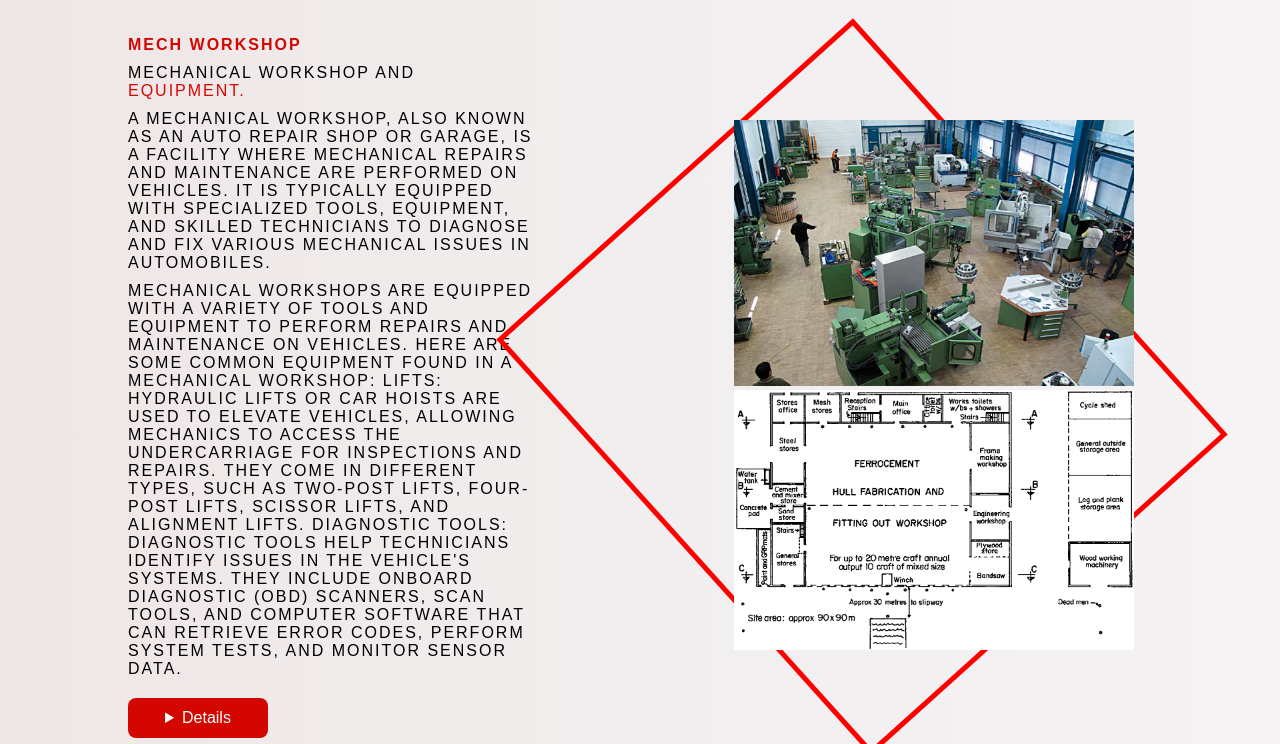
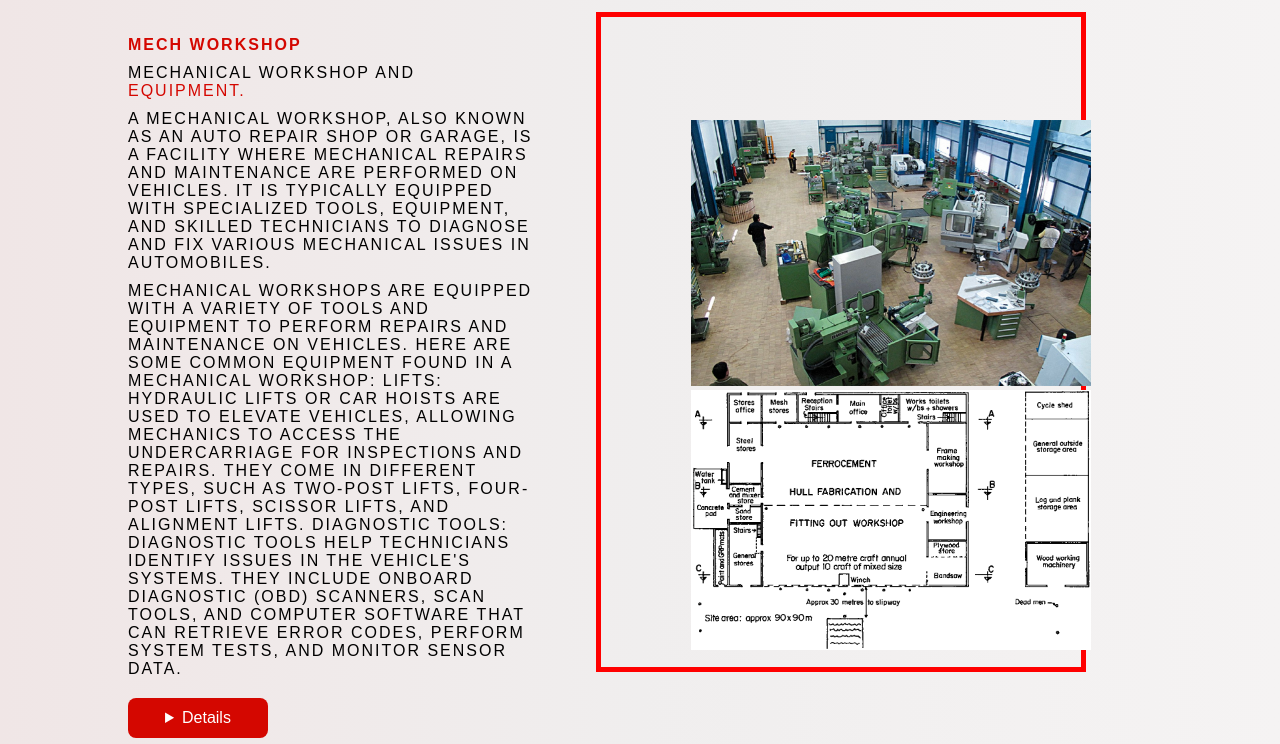
Before and after one commit to abhijeetgite14/mechtraino, a plain HTML site: page index.html in a window 1280 px wide. Shown: the part 73-817 px from the top of the page. Drawn offline with Linux system fonts and the light colour scheme.

Commit message:
Mech Traino

```diff
--- a/style.css
+++ b/style.css
@@ -85,31 +85,32 @@
         z-index: 999;
         cursor: pointer;
         transition: 0.3s ease;
-        left: 32%;
+        left: 25%;
         }
         .right img:hover{
-        filter: drop-shadow(16px 5px 20px burlywood);
+        filter: drop-shadow(16px 5px 20px rgb(245, 199, 138));
         }
         h4, p{
         font-family: 'poppins', sans-serif;
         }
 
         .color-box{
-            width: 560px;
-            height: 480px;
+            width: 660px;
+            height: 490px;
             border: 5px solid red;
-            transform: rotate(48deg);
+            transform: rotate(90deg);
             position: absolute;
-            top: 120px;
-            right: 10px;
+            top: 70px;
+            right: -19px;
             }
             /* about sec */
             .about-me-sec{
             height: 100%;
             background-color: var(--secondary-shade);
             color: var(--primary-color);
+
             }
             .about-me-sec hr{
-            border: 2px solid red;
+            border: 2px solid rgb(225, 23, 23);
             margin-bottom: 2rem;
             }
```
